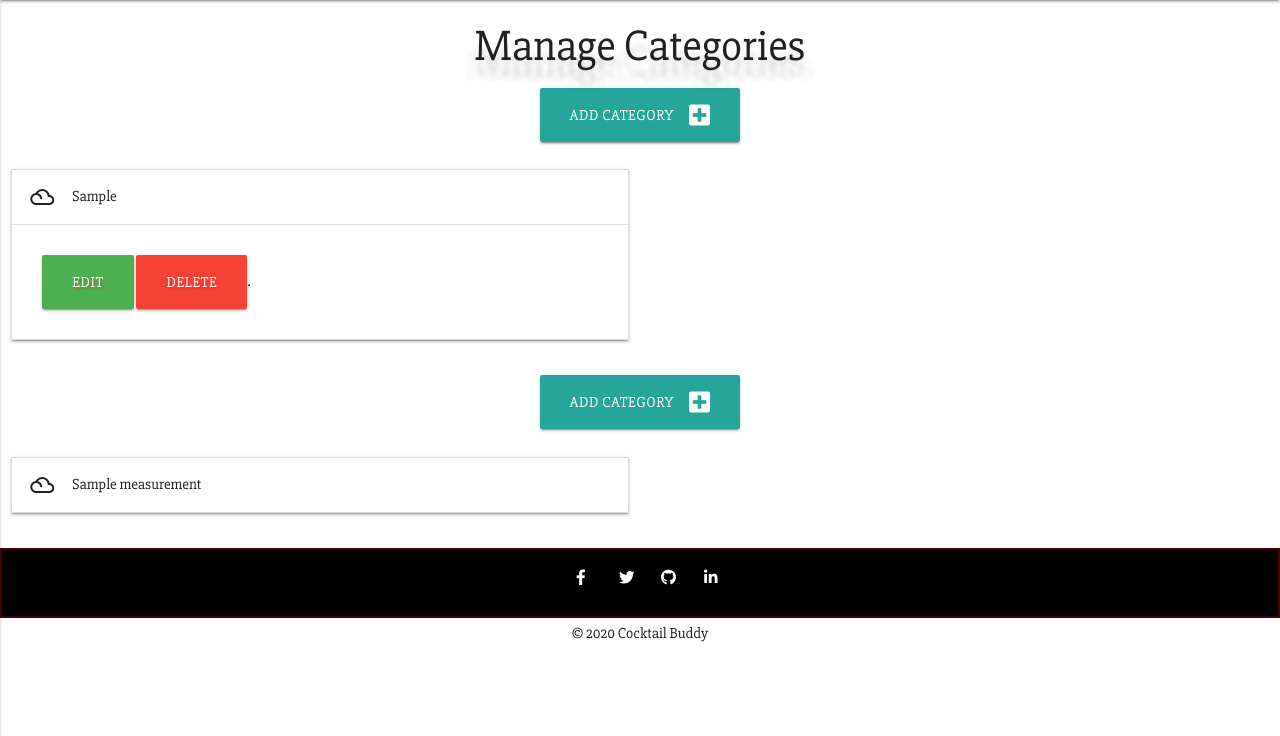
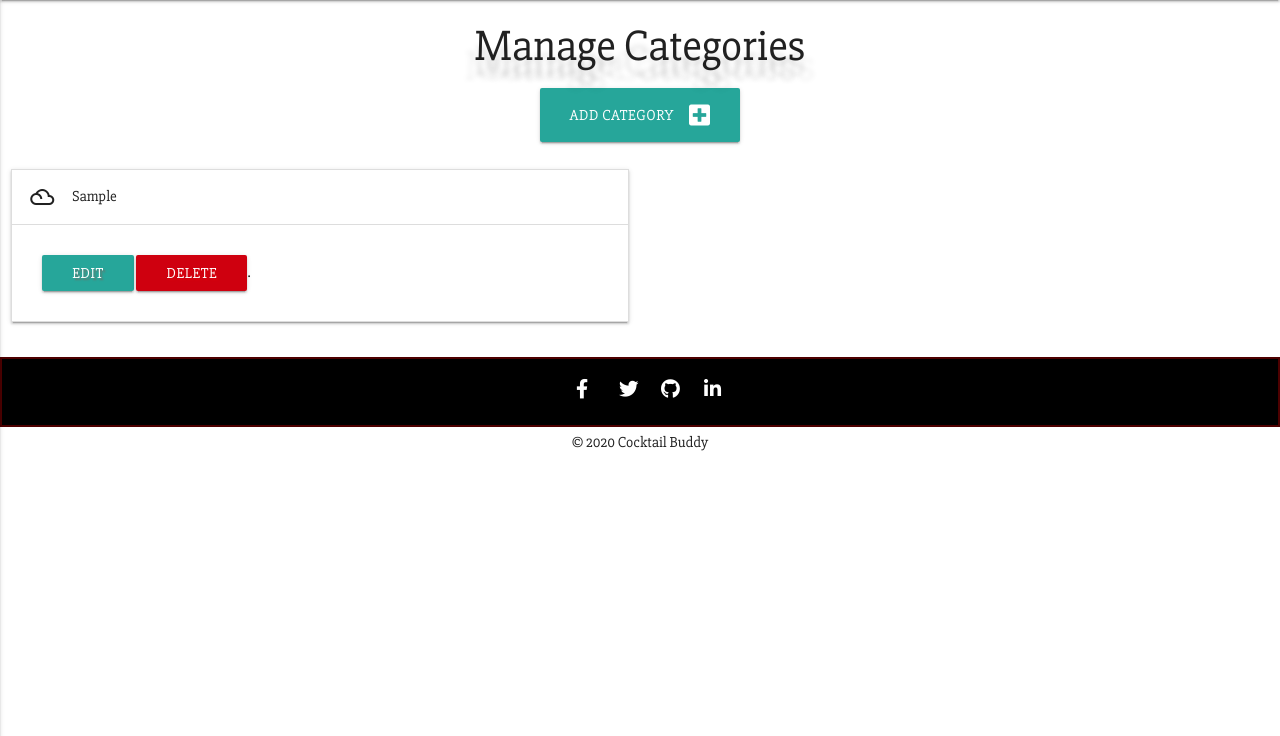
Before and after one commit to jimbobding/Cocktail-buddy-jim, a Flask app: page /get_categories in a window 1280 px wide, after a click that opens the changed part. Shown: the part 64-800 px from the top of the page. Run offline with Flask 2, Linux system fonts and the light colour scheme; a database or web service that is not in the repository returns one stand-in record (values such as "Sample title"); some libraries are stand-ins or nearby versions; some web fonts are replaced.

```diff
--- a/app.py
+++ b/app.py
@@ -4,7 +4,7 @@ from flask_pymongo import PyMongo, pymongo
 from flask_paginate import Pagination, get_page_args, get_page_parameter
 from bson.objectid import ObjectId
 from werkzeug.security import generate_password_hash, check_password_hash
-import math
+
 
 
 if os.path.exists("env.py"):
@@ -36,6 +36,7 @@ def cocktail_recipe(drink_id):
     return render_template("cocktail_recipe.html",
                            selected_cocktail=selected_cocktail, measurements=measurements
                            )
+
 
 @app.route('/')
 @app.route('/drinks')
@@ -77,7 +78,7 @@ def add_cocktails():
         if request.form.get("image"):
             image = request.form.get("image")
         else:
-            image = "static/images/Tom-cruise.jpeg"
+            image = "static/images/drink-placeholder.jpeg"
 
         # Dict with fields for new cocktail
         new_cocktail = {
@@ -129,6 +130,7 @@ def edit_cocktail(drink_id):
             'alcohol_measure': request.form.get('alcohol_measure'),
             'alcohol_element_2': request.form.get('alcohol_element_2'),
             'alcohol_measure_2': request.form.get('alcohol_measure_2'),
+            'citrus_element': request.form.get('citrus_element'),
             'citrus_measure': request.form.get('citrus_measure'),
             'sweet_element': request.form.get('sweet_element'),
             'sweet_measure': request.form.get('sweet_measure'),
@@ -174,20 +176,18 @@ def search():
 @app.route('/get_categories')
 def get_categories():
     glassware = list(glassware_db.find().sort("glass_type", 1))
-    measurements = list(measurements_db.find().sort("measurement", 1))
-
-    return render_template("categories.html", glassware=glassware,
-                            measurements=measurements)
+    return render_template("categories.html", glassware=glassware
+                            )
 
 
 # ---------- Add Categories----------- #
 @app.route('/add_categories', methods=['GET', 'POST'])
 def add_categories():
     if request.method == "POST":
-        alcohol = {
+        glassware = {
             "glass_type": request.form.get("glass_type")
         }
-        alcohol_db.insert_one(alcohol)
+        glassware_db.insert_one(glassware)
         flash("New alcohol added")
         return redirect(url_for("get_categories"))
 
@@ -201,7 +201,7 @@ def edit_categories(glass_id):
         submit = {
             "glass_type": request.form.get("glass_type")
                  }
-        alcohol_db.update({"_id": ObjectId(glass_id)}, submit)
+        glassware_db.update({"_id": ObjectId(glass_id)}, submit)
         flash("category Updated")
         return redirect(url_for("get_categories"))
     glass = glassware_db.find_one({"_id": ObjectId(glass_id)})
@@ -215,41 +215,6 @@ def delete_categories(glass_id):
     flash("category successfully deleted")
     return redirect(url_for("get_categories"))
 
-
-# ---------- Add Categories Measurement----------- #
-@app.route('/add_categories_2', methods=['GET', 'POST'])
-def add_categories_2():
-    if request.method == "POST":
-        measurement = {
-            "measurement": request.form.get("measurement")
-        }
-        measurements_db.insert_one(measurement)
-        flash("New measurement added")
-        return redirect(url_for("get_categories"))
-
-    return render_template("add_categories.html")
-
-
-# ---------- Edit Categories----------- #
-@app.route('/edit_categories_2/<measurements_id>', methods=['GET', 'POST'])
-def edit_categories_2(measurements_id):
-    if request.method == "POST":
-        submit = {
-            "measurements": request.form.get("measurements")
-                 }
-        measurements_db.update({"_id": ObjectId(measurements_id)}, submit)
-        flash("category Updated")
-        return redirect(url_for("get_categories"))
-    measurements = measurements_db.find_one({"_id": ObjectId(measurements_id)})
-    return render_template("edit_categories.html", measurements=measurements)
-
-
-# ---------- Dlete Categories----------- #
-@app.route('/delete_categories_2/<measurements_id>')
-def delete_categories_2(measurements_id):
-    measurements_db.remove({"_id": ObjectId(measurements_id)})
-    flash("category successfully deleted")
-    return redirect(url_for("get_categories"))
 
 # ---------- Register----------- #
 @app.route('/register', methods=['GET', 'POST'])
@@ -326,8 +291,10 @@ def profile(username):
     pagination = Pagination(page=page, per_page=per_page, total=total)
 
     if session["user"]:
-        return render_template("profile.html", username=username,  drinks=paginatedDrinks, page=page, per_page=per_page,
-                            pagination=pagination,   current_page=current_page, number_drinks=number_drinks)
+        return render_template("profile.html", username=username,
+                                drinks=paginatedDrinks, page=page, per_page=per_page,
+                                pagination=pagination,   current_page=current_page,
+                                number_drinks=number_drinks)
 
     return redirect(url_for("login"))
 
--- a/static/css/style.css
+++ b/static/css/style.css
@@ -34,11 +31,38 @@ overflow-x: hidden;
 
 nav li a {
     font-size: 18px;
+    transition-timing-function: ease-in-out
 }
 
 nav li a:hover {
-    color: red !important;
-    font-size: 20px;
+    color: #3498db;
+	transition: 500ms;
+}
+
+/* ----------------------------------------Footer */
+.footer-container {
+	width: 100%;
+	bottom: 0px;
+	height: 70px;
+	background-color: black ;
+	border: 2px hsla(0, 100%, 50%, 0.3) solid;
+    display: block;
+}
+
+.social-links a i  {
+	color: white;
+	padding-top: 1rem;
+	padding: 20px;
+	height: 20px;
+	width: 20px;
+    transform: scale(1.3);
+
+}
+
+.social-links a i:hover {
+	color: #3498db;
+	transition: 500ms;
+
 }
 
 /* ----------------------------------------drink cards */
@@ -266,31 +262,7 @@ padding: 9px;
     margin-top: 2em;
 }
 
-/* ----------------------------------------Footer */
-.footer-container {
-	width: 100%;
-	bottom: 0px;
-	height: 70px;
-	background-color: black ;
-	border: 2px hsla(0, 100%, 50%, 0.3) solid;
-    display: block;
-}
 
-.social-links a i  {
-	color: white;
-	padding-top: 1rem;
-	padding: 20px;
-	height: 20px;
-	width: 20px;
-    transform: scale(1.03);
-
-}
-
-.social-links a i:hover {
-	color: #3498db;
-	transition: 500ms;
-
-}
 
 .details-card {
     background-color:hsla(0, 100%, 50%, 0.3);
@@ -298,14 +270,34 @@ padding: 9px;
 }
 
 /* ----------------------------------------Buttons */
-.details-btn, .drink-recipe-btns, .addcocktail-btn {
+.details-btn, .drink-recipe-btns, .addcocktail-btn .edit-btn {
     background-color: rgba(30, 130, 76, 1);
     border-radius: 10%;
 
 }
 
-.details-btn:hover, .drink-recipe-btns:hover, .addcocktail-btn {
+.details-btn:hover, .drink-recipe-btns:hover, .addcocktail-btn:hover, .delete-btn:hover  {
     background-color: hsla(0, 100%, 50%, 0.3);
+}
+
+.delete-btn {
+    background-color: hsla(0, 100%, 50%, 0.3);
+}
+
+.back-btn {
+    background-color:rgb(0,0,255);
+}
+
+.back-btn:hover {
+    background-color:rgba(137, 196, 244, 1);
+}
+
+.delete-btn {
+    background-color:rgb(207, 0, 15);
+}
+
+.edit-btn:hover {
+    background-color: #86e2d5
 }
 
 .asterisk{
--- a/templates/add_cocktails.html
+++ b/templates/add_cocktails.html
@@ -28,6 +28,8 @@
           name="drink_name"
           type="text"
           class="validate"
+          minlength="3"
+          maxlength="10"
           required
         />
 				<label for="drink_name"> <i class="fas fa-asterisk asterisk tooltipped"></i> Drink Name</label>
--- a/templates/categories.html
+++ b/templates/categories.html
@@ -1,9 +1,11 @@
 {% extends 'base.html'%} {% block content %}
-<h3 class="center-align" >Manage Categories</h3>
+<h3 class="center-align">Manage Categories</h3>
 
 <div class="row">
   <div class="col s12 center-align">
-  <a href="{{ url_for('add_categories')}}" class="btn-large dark-blue">Add Category <i class="fas fa-plus-square right"></i></a>
+    <a href="{{ url_for('add_categories')}}" class="btn-large dark-blue"
+      >Add Category <i class="fas fa-plus-square right"></i
+    ></a>
   </div>
 </div>
 
@@ -12,39 +14,27 @@
   <div class="col s12 m6">
     <ul class="collapsible">
       <li>
-      <div class="collapsible-header"><i class="material-icons">filter_drama</i>{{ glass.glass_type }}</div>
-      <div class="collapsible-body"><span> <a href="{{url_for('edit_categories', glass_id=glass._id)}}" class="btn-large green text-shadow">Edit</a>
-      <a href="{{url_for('delete_categories', glass_id=glass._id)}}" class="btn-large red text-shadow">Delete</a>.</span></div>
+        <div class="collapsible-header">
+          <i class="material-icons">filter_drama</i> {{ glass.glass_type }}
+        </div>
+        <div class="collapsible-body">
+          <span>
+            <a
+              href="{{url_for('edit_categories', glass_id=glass._id)}}"
+              class="btn edit-btn text-shadow"
+              >Edit</a
+            >
+            <a
+              href="{{url_for('delete_categories', glass_id=glass._id)}}"
+              class="btn delete-btn text-shadow"
+              >Delete</a
+            >.</span
+          >
+        </div>
       </li>
     </ul>
   </div>
   {% endfor %}
 </div>
 
-
-<div class="row">
-  <div class="col s12 center-align">
-  <a href="{{ url_for('add_categories_2')}}" class="btn-large dark-blue">Add Category <i class="fas fa-plus-square right"></i></a>
-  </div>
-</div>
-
-<div class="row">
-
-  {% for measure in measurements %}
-  <div class="col s12 m6">
-  <ul class="collapsible">
-    <li>
-      <div class="collapsible-header"><i class="material-icons">filter_drama</i>{{ measure.measurement }}</div>
-      <div class="collapsible-body"><span> <a href="{{url_for('edit_categories_2', measurements_id=measurements._id)}}" class="btn-large green text-shadow">Edit</a>
-      <a href="{{url_for('delete_categories_2', measurements_id=measurements._id)}}" class="btn-large red text-shadow">Delete</a>.</span></div>
-    </li>
-    </ul>
-</div>
-     {% endfor %}
-</div>
-
-
-
-
-
 {% endblock %}
--- a/templates/home.html
+++ /dev/null
@@ -1,3 +0,0 @@
-{% extends "base.html" %} {% block content %}
-<h1>Home</h1>
-{% endblock %}
```
Also changed, not shown: other parts of static/css/style.css (+46 -46 lines), templates/cocktail_recipe.html (+4 -4 lines), templates/edit_cocktail.html (+35 -23 lines), templates/my_bar.html (+14 -20 lines), templates/spirit_selection.html (+9 -7 lines), README.md, static/images/bourbon-cocktail.jpeg (deleted), static/images/cocktail-buddy-logo2.png (added). Lines whose indentation alone changed are shown as unchanged.
